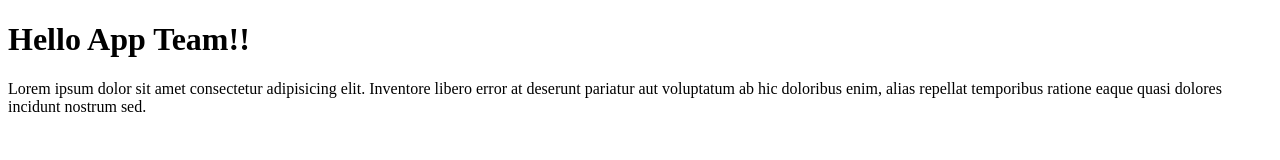
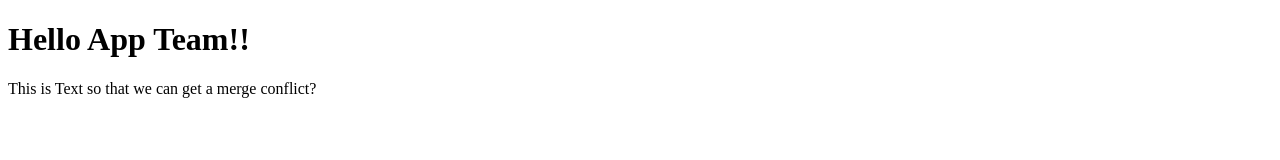
Before and after one commit to marcievanauken/GitHubDemo, a plain HTML site: page index.html in a window 1280 px wide. Drawn offline with Linux system fonts and the light colour scheme.

Commit message:
updating p tag content in html

```diff
--- a/index.html
+++ b/index.html
@@ -7,7 +7,7 @@
 </head>
 <body>
 	<h1>Hello App Team!!</h1>
-	<p>Lorem ipsum dolor sit amet consectetur adipisicing elit. Inventore libero error at deserunt pariatur aut voluptatum ab hic doloribus enim, alias repellat temporibus ratione eaque quasi dolores incidunt nostrum sed.</p>
+	<p>This is Text so that we can get a merge conflict?</p>
 </body>
 	<script src="js/main.js"></script>
 </html>
```
